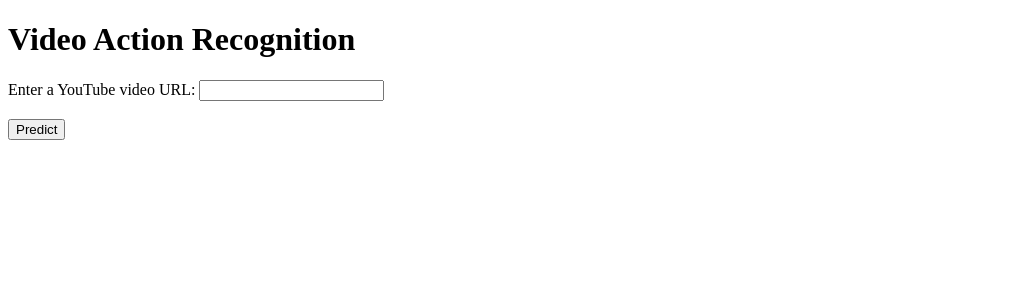
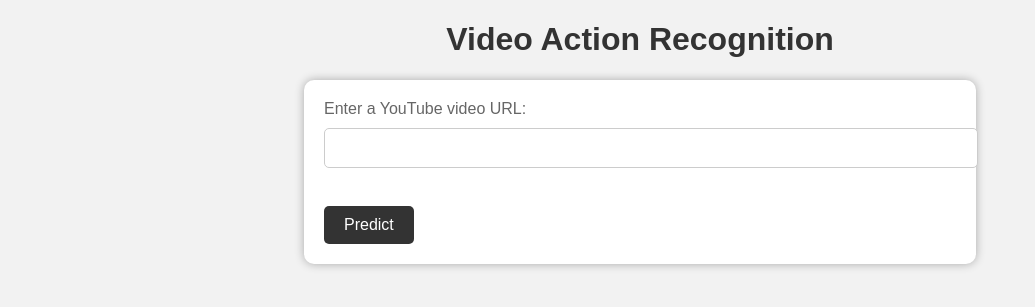
Before and after one commit to Ghadeer-Issa92/CV_Demo_final, a Flask app: page / in a window 1280 px wide. Shown: the top 307 px of the page, without its empty margins (0-1035 px from the left). Run offline with Flask 2, Linux system fonts and the light colour scheme.

Commit message:
Update index.html

```diff
--- a/templates/index.html
+++ b/templates/index.html
@@ -2,6 +2,49 @@
 <html>
 <head>
 	<title>Video Action Recognition</title>
+	<style>
+		body {
+			font-family: Arial, sans-serif;
+			background-color: #f2f2f2;
+		}
+		h1 {
+			text-align: center;
+			color: #333;
+		}
+		form {
+			width: 50%;
+			margin: 0 auto;
+			background-color: #fff;
+			padding: 20px;
+			border-radius: 10px;
+			box-shadow: 0px 0px 10px rgba(0,0,0,0.3);
+		}
+		label {
+			display: block;
+			margin-bottom: 10px;
+			color: #666;
+		}
+		input[type="text"] {
+			padding: 10px;
+			font-size: 16px;
+			border-radius: 5px;
+			border: 1px solid #ccc;
+			width: 100%;
+			margin-bottom: 20px;
+		}
+		input[type="submit"] {
+			background-color: #333;
+			color: #fff;
+			padding: 10px 20px;
+			border: none;
+			border-radius: 5px;
+			font-size: 16px;
+			cursor: pointer;
+		}
+		input[type="submit"]:hover {
+			background-color: #555;
+		}
+	</style>
 </head>
 <body>
 	<h1>Video Action Recognition</h1>
```
